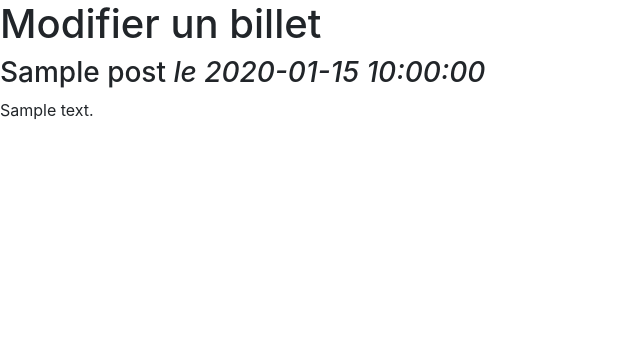
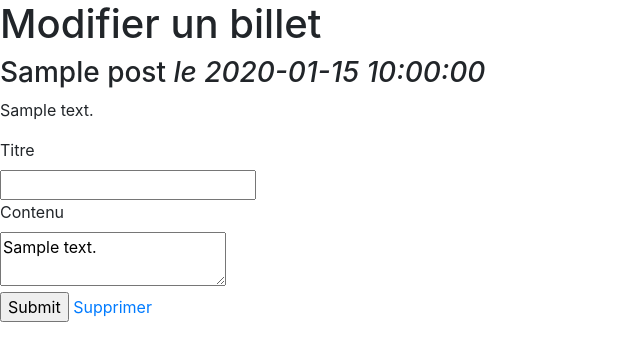
Before and after one commit to v-germain/phpBlog, a PHP site: template view/frontend/adminPostView.php in a window 1280 px wide. Shown: the part 56-417 px from the top of the page, without its empty margins (0-640 px from the left). Run offline with PHP 8.4, Linux system fonts and the light colour scheme; the template is opened without the code that fills it: most values are stand-ins (such as "Sample title", 1, 10 or a date in 2020); some libraries are stand-ins or nearby versions.

Commit message:
new: removePost in Admin pannel

```diff
--- a/index.php
+++ b/index.php
@@ -41,6 +41,10 @@ try {
             require('controller/backend.php');
             restoreComment($_GET['idPost']);
         }
+        elseif ($_GET['action'] == 'removePost') {
+            require('controller/backend.php');
+            removePost($_GET['idPost']);
+        }
         elseif ($_GET['action'] == 'createPost') {
             if (!empty($_POST['title']) && !empty($_POST['content'])) {
                 require('controller/backend.php');
--- a/view/frontend/adminPostView.php
+++ b/view/frontend/adminPostView.php
@@ -8,8 +8,29 @@
         <em>le <?= $post['creation_date'] ?></em>
     </h3>
     <p>
-                    <?= nl2br(htmlspecialchars($post['content'])) ?>
+        <?= nl2br(/*htmlspecialchars*/($post['content'])) ?>
     </p>
 </div>
+
+<form action="index.php?action=createPost" method="post">
+    <div>
+        <label for="title">Titre</label><br />
+    </div>
+    <input type="text" id="title" name="title" />
+
+    <div>
+        <label for="content">Contenu</label><br />
+        <!--<textarea class="tinytextarea" id="content" name="content">
+             //nl2br(htmlspecialchars($post['content']))
+        </textarea>-->
+        <?php echo '<textarea name="content" id="content" class="tinytextarea">'.($post['content']).'</textarea>'; ?>
+    </div>
+    <div>
+        <input type="submit" />
+        <?php $id = $post['id'];
+        echo("<a href=\"index.php?action=removePost&idPost=$id\"> Supprimer</a>"); ?>
+    </div>
+</form>
+
 <?php $content = ob_get_clean(); ?>
 <?php require('template.php'); ?>
--- a/view/frontend/adminView.php
+++ b/view/frontend/adminView.php
@@ -29,7 +29,7 @@
 
         <div>
             <label for="content">Contenu</label><br />
-            <textarea id="tinytextarea" name="content" ></textarea>
+            <textarea class="tinytextarea" id="content" name="content" ></textarea>
         </div>
         <div>
             <input type="submit" />
--- a/view/frontend/template.php
+++ b/view/frontend/template.php
@@ -5,7 +5,7 @@
     <meta charset="utf-8" />
     <title><?= $title ?></title>
     <script src="https://cdn.tiny.cloud/1/1bza98ffskffe142dp16vqn1woxq2oya7lzjhv3svrqi3is1/tinymce/5/tinymce.min.js" referrerpolicy="origin"></script>
-    <script>tinymce.init({selector:'#tinytextarea'});</script>
+    <script>tinymce.init({selector:'.tinytextarea'});</script>
     <link rel="stylesheet" href="https://stackpath.bootstrapcdn.com/bootstrap/4.3.1/css/bootstrap.min.css" integrity="sha384-ggOyR0iXCbMQv3Xipma34MD+dH/1fQ784/j6cY/iJTQUOhcWr7x9JvoRxT2MZw1T" crossorigin="anonymous">
     <script src="https://code.jquery.com/jquery-3.3.1.slim.min.js" integrity="sha384-q8i/X+965DzO0rT7abK41JStQIAqVgRVzpbzo5smXKp4YfRvH+8abtTE1Pi6jizo" crossorigin="anonymous"></script>
     <script src="https://cdnjs.cloudflare.com/ajax/libs/popper.js/1.14.7/umd/popper.min.js" integrity="sha384-UO2eT0CpHqdSJQ6hJty5KVphtPhzWj9WO1clHTMGa3JDZwrnQq4sF86dIHNDz0W1" crossorigin="anonymous"></script>
```
Also changed, not shown: controller/backend.php (+8 -0 lines), model/AdminManager.php (+9 -0 lines). Lines whose indentation alone changed are shown as unchanged.
